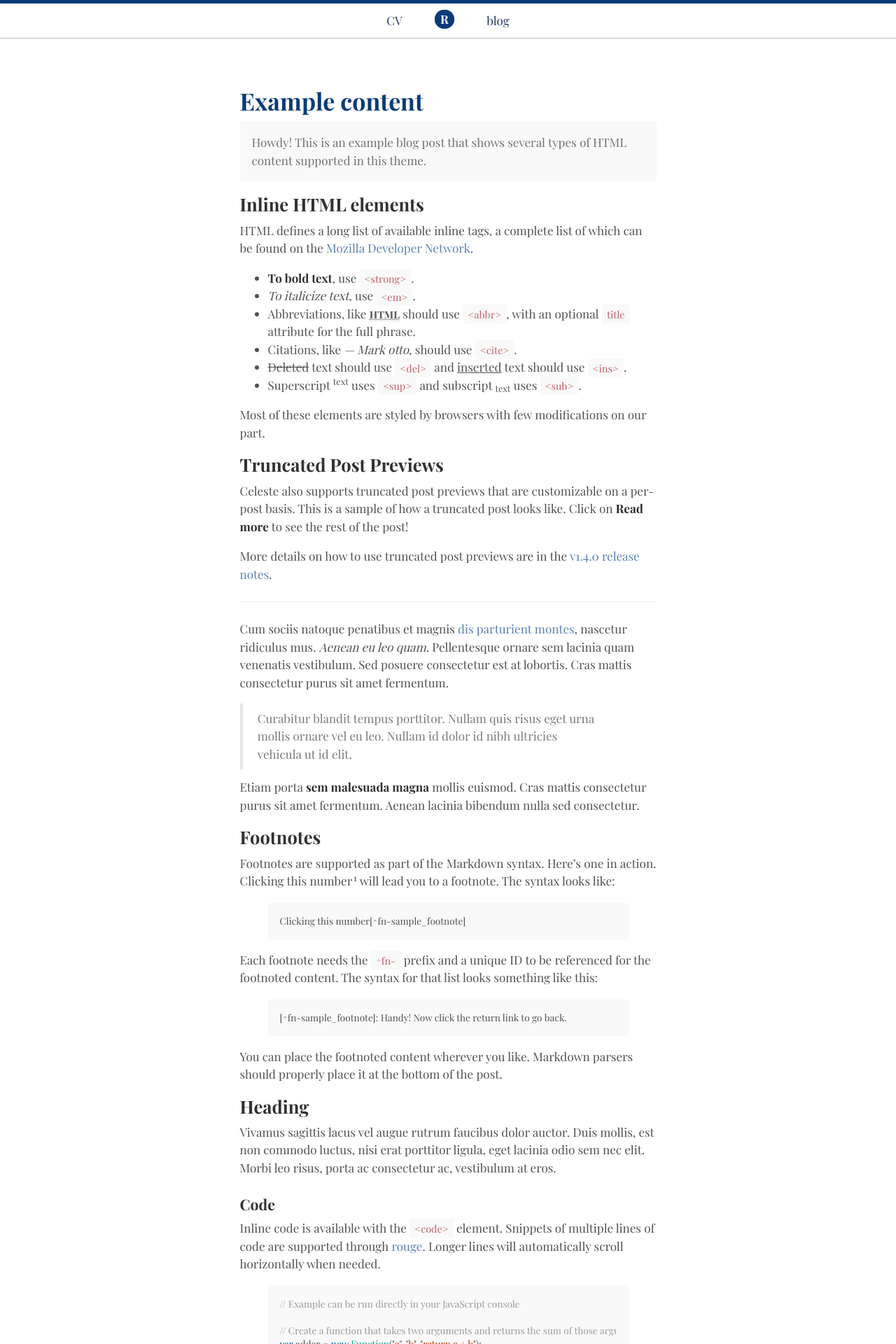
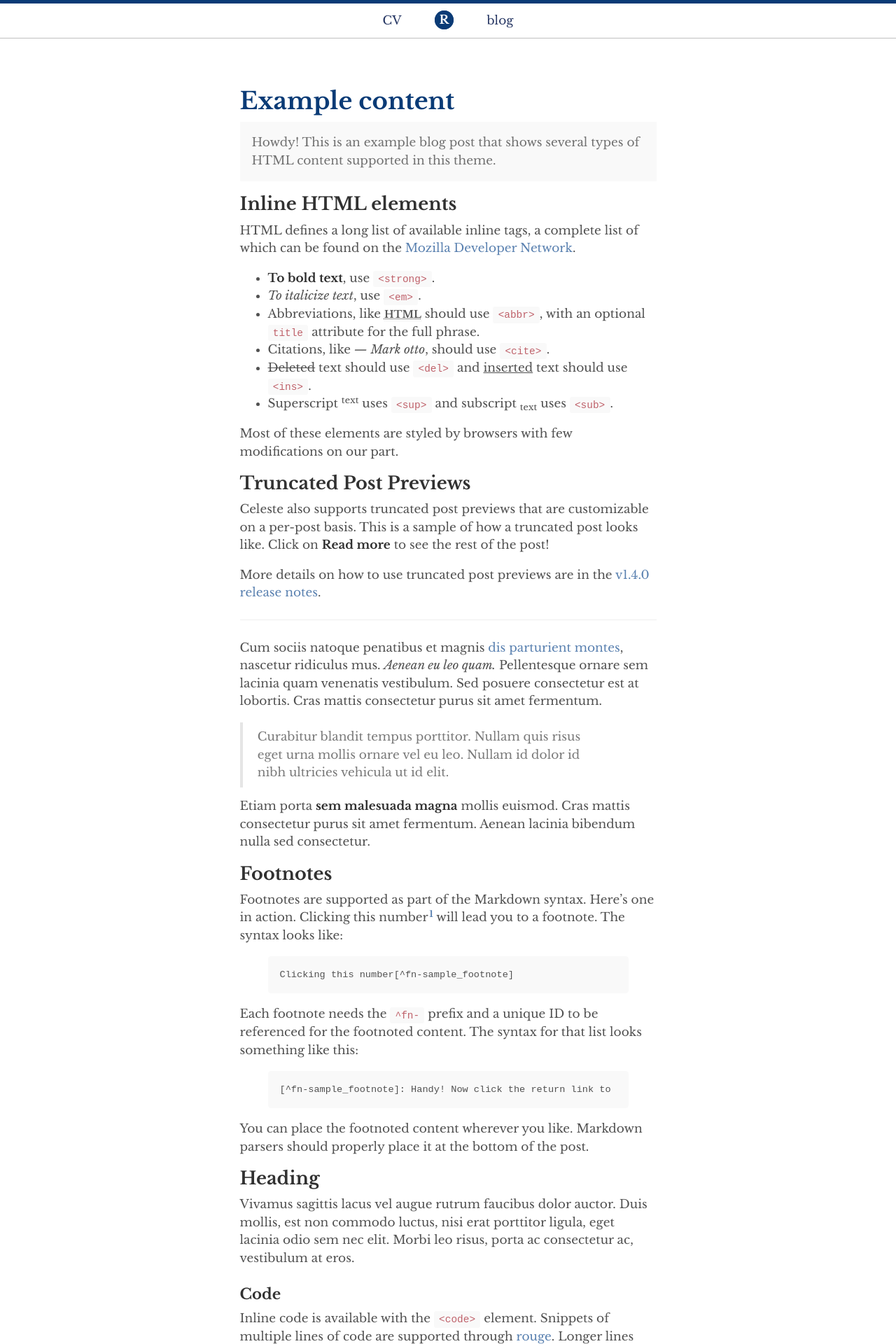
Before and after one commit to reeddoug/reeddoug.github.io, a Jekyll site: the page built from blog/sample post archive/2014-01-01-example-content.md, in a window 1280 px wide. Shown: the top 1920 px of the page at 70% size. Built offline with Jekyll 4.4.1, drawn with Linux system fonts in a browser that asks for light colours; some web fonts are replaced.

Commit message:
Updated fonts to Baskerville

```diff
--- a/_includes/head.html
+++ b/_includes/head.html
@@ -10,7 +10,7 @@
     {% endif %}
   </title>
 
-  <link rel="stylesheet" href="https://fonts.googleapis.com/css?family=Playfair+Display:400,700,400italic|Playfair+Display:400,700" type="text/css">
+  <link rel="stylesheet" href="https://fonts.googleapis.com/css?family=Libre+Baskerville:400,700,400italic|Libre+Baskerville:400,700" type="text/css">
   <link rel="stylesheet" href="{{ site.baseurl }}/css/font-awesome.min.css" type="text/css">
   <link rel="stylesheet" href="{{ site.baseurl }}/css/style.css" type="text/css">
 
--- a/_sass/utilities/_variables.scss
+++ b/_sass/utilities/_variables.scss
@@ -4,11 +4,11 @@
   */
 
 // Globals
-$font-stack: 'Playfair Display', serif;
+$font-stack: 'Libre Baskerville', serif;
 $font-size: 17px;
 $font-size-mobile: 15px;
 
-$code-font-stack: 'Playfair Display', monospace;
+$code-font-stack: 'Source Code Pro', monospace;
 
 // Body
 $body-text-color: #515151;
```
